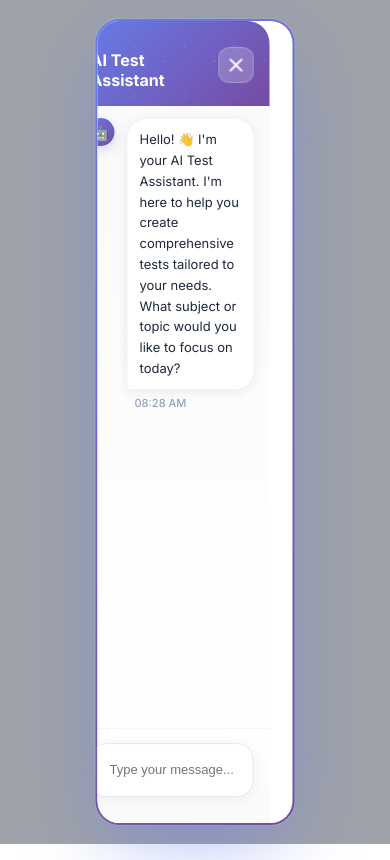
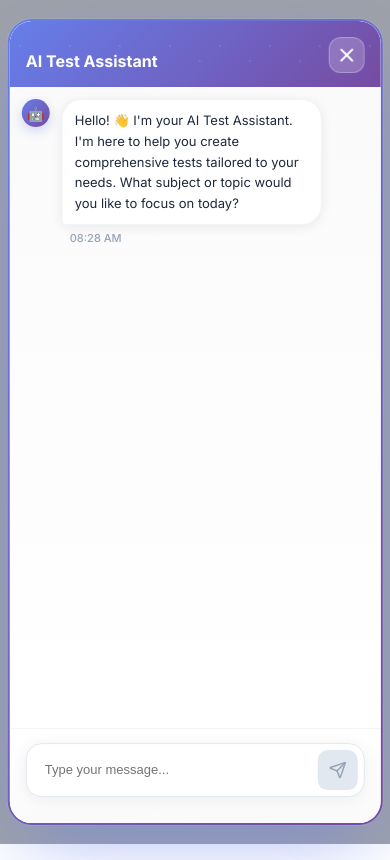
Before and after one commit to Harshitsoni294/TrigrBot, a React (Vite) app: page / in a window 390 px wide. Both pictures are taken after a click on the button "Open AI Test Assistant". Built offline with nearby package versions, Linux system fonts and the light colour scheme; no server answers.

Commit message:
feat(ChatBot): make fully responsive - 100% width on mobile, 50vw on desktop (768px+)

```diff
--- a/src/components/ChatBot.jsx
+++ b/src/components/ChatBot.jsx
@@ -6,6 +6,20 @@ import { Send, X, Zap, Eye } from 'lucide-react';
 const API_BASE_URL = import.meta.env.VITE_API_BASE_URL || 'http://localhost:4000';
 
 const ChatBot = ({ isOpen, onClose }) => {
+  // Add responsive styles at component level
+  useEffect(() => {
+    const style = document.createElement('style');
+    style.textContent = `
+      @media (min-width: 768px) {
+        .chatbot-container {
+          width: 50vw !important;
+        }
+      }
+    `;
+    document.head.appendChild(style);
+    return () => document.head.removeChild(style);
+  }, []);
+
   const [messages, setMessages] = useState([
     {
       id: 1,
@@ -201,7 +215,7 @@ const ChatBot = ({ isOpen, onClose }) => {
             onClick={onClose}
           />
 
-          {/* Premium Chatbot Container - Responsive */}
+          {/* Premium Chatbot Container - Responsive: full width on mobile, 50vw on desktop */}
           <motion.div
             initial={{ opacity: 0 }}
             animate={{ opacity: 1 }}
@@ -211,13 +225,13 @@ const ChatBot = ({ isOpen, onClose }) => {
               damping: 25,
               stiffness: 300
             }}
-            className="fixed z-50 flex flex-col overflow-hidden"
+            className="chatbot-container"
             style={{
               position: 'fixed',
               top: '50%',
               left: '50%',
               transform: 'translate(-50%, -50%)',
-              width: 'min(95vw, 50vw)',
+              width: '95vw',
               maxWidth: '900px',
               height: '95vh',
               background: 'linear-gradient(135deg, #667eea 0%, #764ba2 100%)',
```
